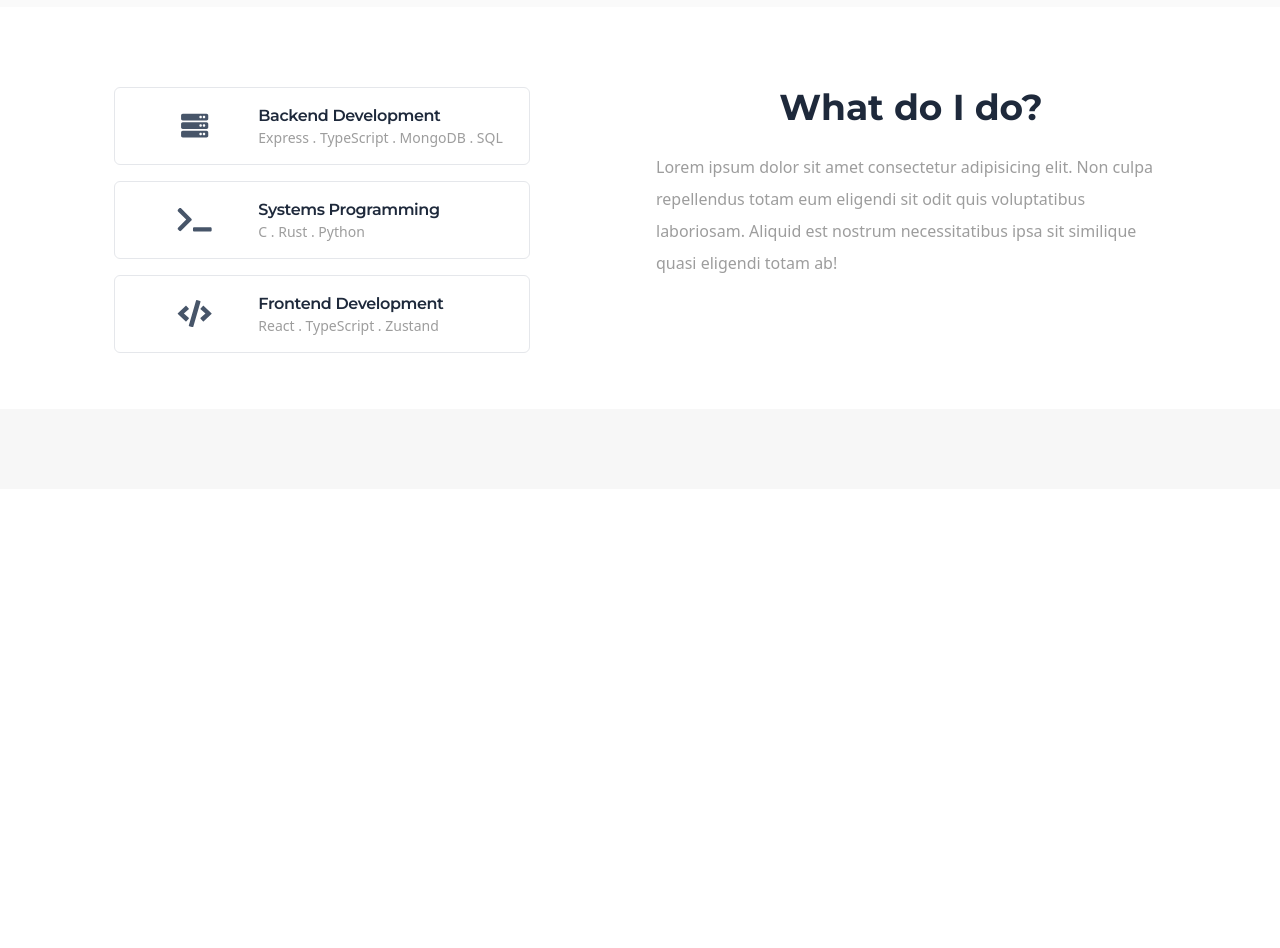
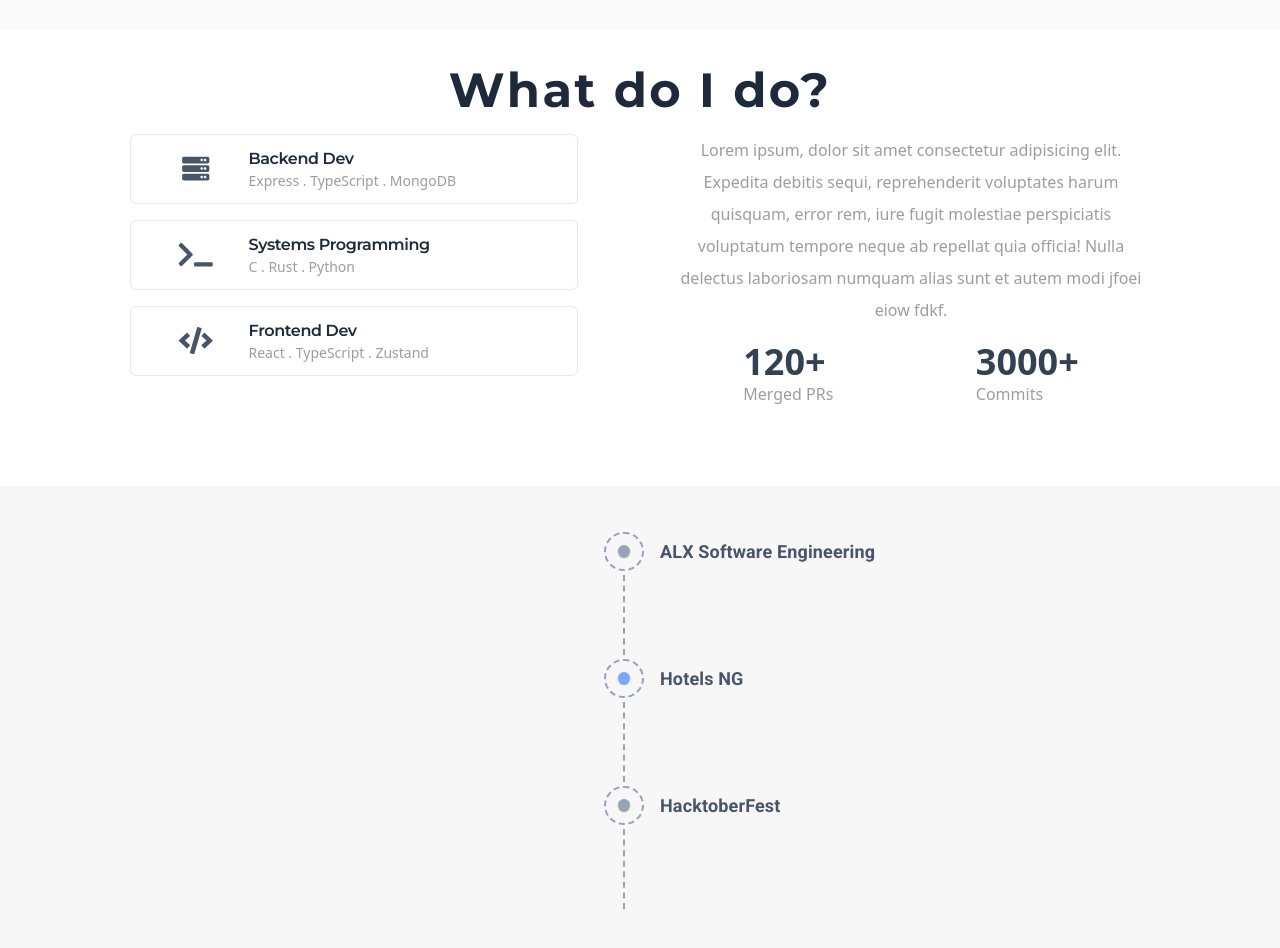
Before and after one commit to Ayo-Awe/Portfolio-Site, a React (Vite) app: page / in a window 1280 px wide. Shown: the part 560-1508 px from the top of the page. Before the commit the page ends 1049 px from the top, so only its background shows below. Built offline with nearby package versions, Linux system fonts and the light colour scheme.

Commit message:
feat: update about section

```diff
--- a/src/App.tsx
+++ b/src/App.tsx
@@ -13,7 +13,14 @@ import {
 } from "react-icons/fa";
 import SocialIcon from "./components/SocialIcon";
 import SkillCard from "./components/SkillCard";
-import { Timeline } from "@mui/lab";
+import {
+  Timeline,
+  TimelineItem,
+  TimelineContent,
+  TimelineSeparator,
+  TimelineDot,
+  timelineItemClasses,
+} from "@mui/lab";
 function App() {
   return (
     <div className="text-[#9d9d9d] ">
@@ -25,16 +32,19 @@ function App() {
             <NavLink>Projects</NavLink>
           </NavBar>
           <div className="m-auto grid sm:grid-cols-2">
+            <h2 className="text-slate-800 font-medium tracking-[0.2em] pt-4 md:hidden">
+              HI, I AM AWE
+            </h2>
             <img
               src={hero}
               alt="hero"
-              className="max-w-xs sm:max-w-sm m-auto col-span-1 sm:order-1"
+              className="max-w-[15rem] sm:max-w-sm m-auto col-span-1 sm:order-1"
             />
             <div className="py-10 max-w-md col-span-1">
-              <h2 className="text-slate-800 font-medium tracking-[0.2em]">
+              <h2 className="text-slate-800 font-medium tracking-[0.2em] hidden md:inline">
                 HI, I AM AWE
               </h2>
-              <h1 className="text-4xl my-5 font-bold leading-snug text-slate-800 font-['montserrat'] tracking-wider">
+              <h1 className="md:text-[2.75rem] text-[2rem] my-5 font-bold leading-snug text-slate-800 font-['montserrat'] tracking-wider">
                 Your friendly <br />
                 neighbourhood <br />
                 tech bro
@@ -45,7 +55,7 @@ function App() {
                 aperiam.
               </p>
               <div className="my-8 flex items-center justify-between max-w-sm">
-                <button className="py-2 px-5 rounded-full bg-blue-600 text-white">
+                <button className="py-2 px-5 rounded-full bg-blue-500 text-white">
                   Contact Me
                 </button>
                 <SocialIcon Icon={FaGithub} link="https://github.com/Ayo-Awe" />
@@ -54,31 +64,46 @@ function App() {
                   link="https://twitter.com/AweAyomidipupo"
                 />
                 <SocialIcon Icon={FaLinkedinIn} link="https" />
-                <img src={arrow} alt="arrow" />
+                <img src={arrow} alt="arrow" className="invisible md:visible" />
               </div>
             </div>
           </div>
         </div>
       </section>
       <section className="bg-[#ffffff] py-10">
-        <div className="max-w-[1100px] m-auto px-6">
-          <div className="sm:grid grid-cols-2 mt-10 gap-8">
-            <div className="col-span-1 order-1">
-              <h2 className="text-center text-4xl text-slate-800 font-['montserrat'] font-bold m-auto">
-                What do I do?
-              </h2>
-              <p className="mt-6 leading-8">
-                Lorem ipsum dolor sit amet consectetur adipisicing elit. Non
-                culpa repellendus totam eum eligendi sit odit quis voluptatibus
-                laboriosam. Aliquid est nostrum necessitatibus ipsa sit
-                similique quasi eligendi totam ab!
+        <div className="max-w-[1100px] m-auto px-10">
+          <div className="lg:grid grid-cols-2 lg:gap-x-16 md:gap-x-8 ">
+            <h2 className="text-center mb-6 text-4xl md:text-[3rem] col-span-2 text-slate-800 font-['montserrat'] font-bold m-auto tracking-wider">
+              What do I do?
+            </h2>
+            <div className="col-span-1 md:mx-auto max-w-xl sm:order-1 mb-10">
+              <p className="leading-loose text-center ">
+                Lorem ipsum, dolor sit amet consectetur adipisicing elit.
+                Expedita debitis sequi, reprehenderit voluptates harum quisquam,
+                error rem, iure fugit molestiae perspiciatis voluptatum tempore
+                neque ab repellat quia officia! Nulla delectus laboriosam
+                numquam alias sunt et autem modi jfoei eiow fdkf.
               </p>
+              <div className="flex justify-around mt-4">
+                <div>
+                  <p className="text-3xl md:text-4xl  font-bold text-slate-700">
+                    120+
+                  </p>
+                  <p>Merged PRs</p>
+                </div>
+                <div>
+                  <p className="text-3xl md:text-4xl font-bold text-slate-700">
+                    3000+
+                  </p>
+                  <p>Commits</p>
+                </div>
+              </div>
             </div>
-            <div className="col-span-1 ">
+            <div className="col-span-1 max-w-xl mx-auto lg:mx-0">
               <SkillCard
                 Icon={FaServer}
-                title="Backend Development"
-                skills={["Express", "TypeScript", "MongoDB", "SQL"]}
+                title="Backend Dev"
+                skills={["Express", "TypeScript", "MongoDB"]}
               />
               <SkillCard
                 Icon={FaTerminal}
@@ -87,7 +112,7 @@ function App() {
               />
               <SkillCard
                 Icon={FaCode}
-                title="Frontend Development"
+                title="Frontend Dev"
                 skills={["React", "TypeScript", "Zustand"]}
               />
             </div>
@@ -96,7 +121,62 @@ function App() {
       </section>
 
       <section className="bg-[#f7f7f7] py-10">
-        <div className="max-w-[1100px] m-auto px-6"></div>
+        <div className="max-w-[1100px] m-auto px-6">
+          <Timeline
+            position="right"
+            sx={{
+              [`& .${timelineItemClasses.root}:before`]: {
+                sm: {
+                  flex: 1,
+                },
+                xs: {
+                  flex: 0,
+                  padding: 0,
+                },
+              },
+            }}
+          >
+            <TimelineItem>
+              <TimelineSeparator>
+                <div className="border-slate-400 rounded-full px-3 border-dashed border-2 mb-1 flex items-center justify-center">
+                  <TimelineDot sx={{ backgroundColor: "rgb(148 163 184)" }} />
+                </div>
+                <div className="h-20 border-l-2 border-dashed border-slate-400 mb-1"></div>
+              </TimelineSeparator>
+              <TimelineContent>
+                <h3 className="text-lg font-semibold text-slate-600">
+                  ALX Software Engineering
+                </h3>
+              </TimelineContent>
+            </TimelineItem>
+            <TimelineItem>
+              <TimelineSeparator>
+                <div className=" rounded-full px-3 border-slate-400 border-dashed border-2 mb-1 flex items-center justify-center">
+                  <TimelineDot sx={{ backgroundColor: "rgb(118 169 250)" }} />
+                </div>
+                <div className="h-20 border-l-2 border-dashed border-slate-400 mb-1"></div>
+              </TimelineSeparator>
+              <TimelineContent>
+                <h3 className="text-lg font-semibold text-slate-600">
+                  Hotels NG
+                </h3>
+              </TimelineContent>
+            </TimelineItem>
+            <TimelineItem>
+              <TimelineSeparator>
+                <div className=" rounded-full px-3 border-slate-400 border-dashed border-2 mb-1 flex items-center justify-center">
+                  <TimelineDot sx={{ backgroundColor: "rgb(148 163 184)" }} />
+                </div>
+                <div className="h-20 border-l-2 border-dashed border-slate-400 mb-1"></div>
+              </TimelineSeparator>
+              <TimelineContent>
+                <h3 className="text-lg font-semibold text-slate-600">
+                  HacktoberFest
+                </h3>
+              </TimelineContent>
+            </TimelineItem>
+          </Timeline>
+        </div>
       </section>
     </div>
   );
--- a/src/components/NavBar.tsx
+++ b/src/components/NavBar.tsx
@@ -19,10 +19,10 @@ const NavBar = ({ logo, children }: Props) => {
       <div className="flex md:order-2 items-center">
         <a
           href="https://drive.google.com/uc?export=download&id=1uPbcmhG5bTZoTLlXgdko2r37eh_rX0I2"
-          download="Awe-resume.pdf"
+          download="Awe_resume"
           className="hover:text-gray-700"
         >
-          <FaFilePdf className=" text-2xl " />
+          <FaFilePdf className=" text-2xl mr-6 md:mr-0" />
         </a>
         <Navbar.Toggle />
       </div>
--- a/src/components/SkillCard.tsx
+++ b/src/components/SkillCard.tsx
@@ -7,9 +7,9 @@ interface Props {
 }
 const SkillCard = ({ title, Icon, skills }: Props) => {
   return (
-    <div className="border rounded-md p-4 max-w-[26rem] flex items-center mb-4">
+    <div className="border rounded-md p-3 flex items-center mb-4 lg:max-w-md">
       <Icon className="text-[1.7rem] text-slate-600 flex-[1]" />
-      <div className="flex-[2]">
+      <div className="flex-[3]">
         <h2 className="text-slate-800 font-semibold font-['montserrat'] text-base capitalize tracking-tight">
           {title}
         </h2>
```
